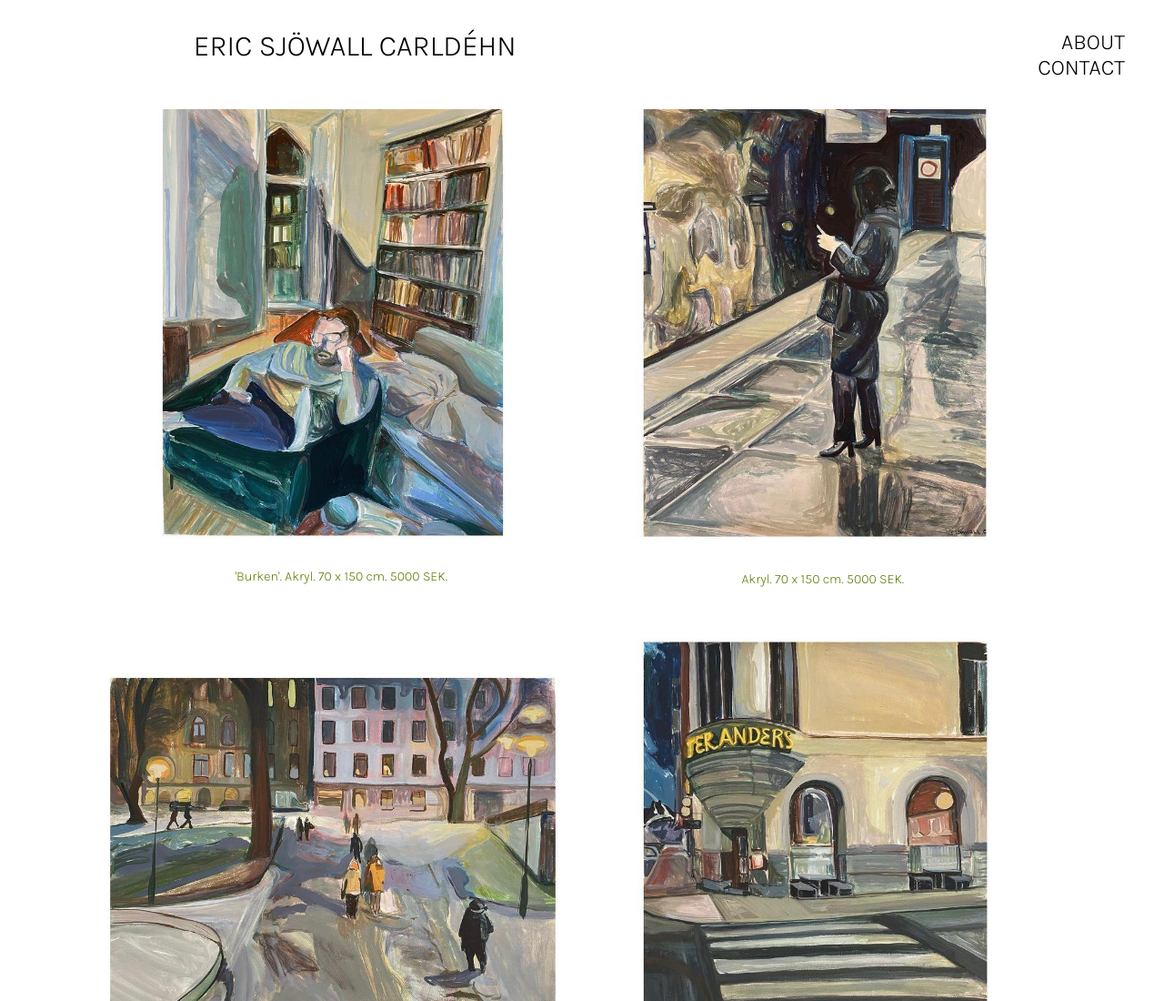
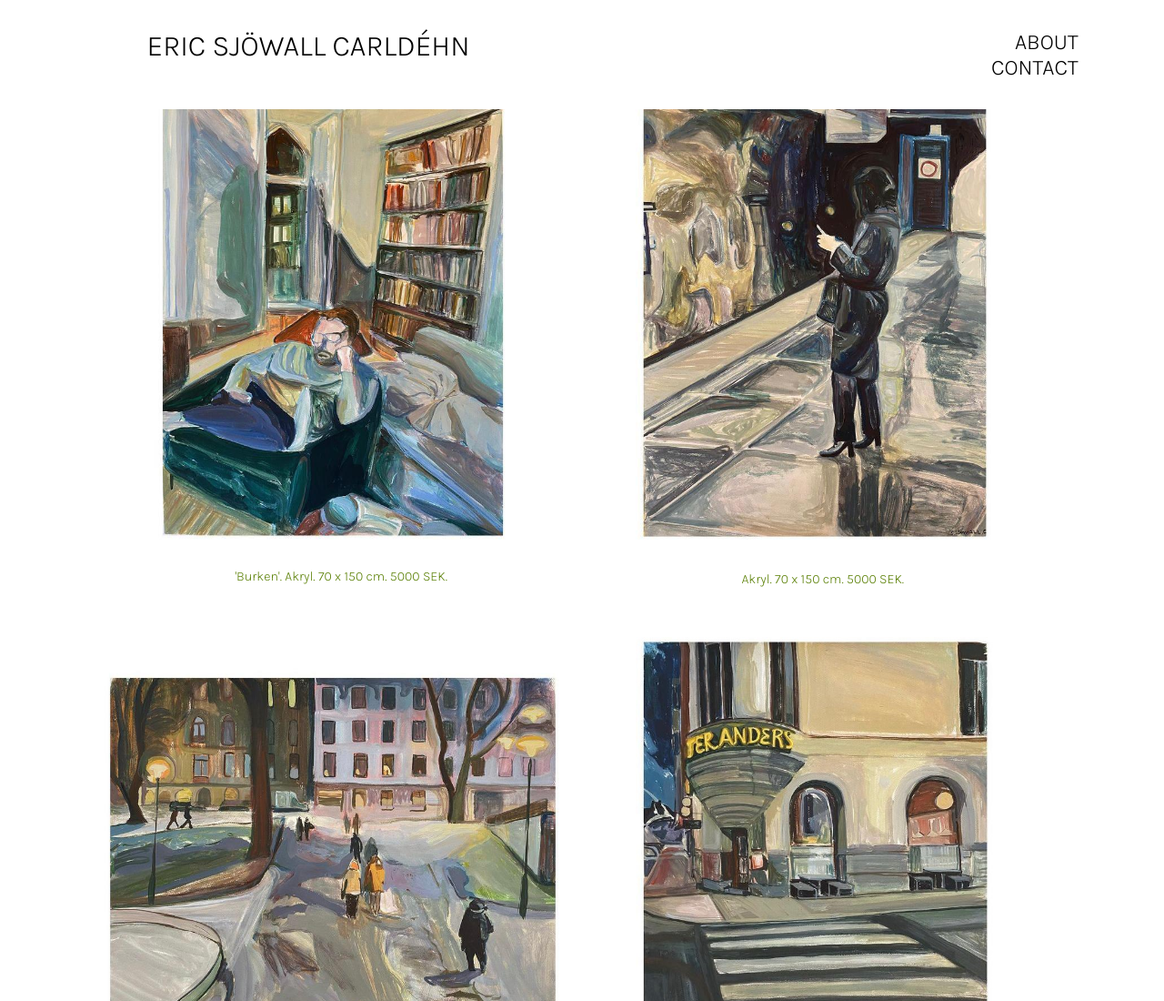
Before and after one commit to BruceLinnet/BruceLinnet, a plain HTML site: page index.html in a window 1280 px wide. Shown: the top 1100 px of the page at 91% size. Drawn offline with Linux system fonts and the light colour scheme.

Commit message:
Update style.css

```diff
--- a/style.css
+++ b/style.css
@@ -13,7 +13,7 @@ header{
     position: fixed;
     top: 0;
     width: 100%;
-    padding: 2vh 6vw 2vh 6vw;
+    padding: 2vh 2vw 2vh 2vw;
 
 }
 #logo{
@@ -24,6 +24,7 @@ header{
 
   font-family: 'Karla', sans-serif;
   font-size: 1.2rem;
+  padding: 0vh 2vw 0vh 0vw;
 
 }
 
```
